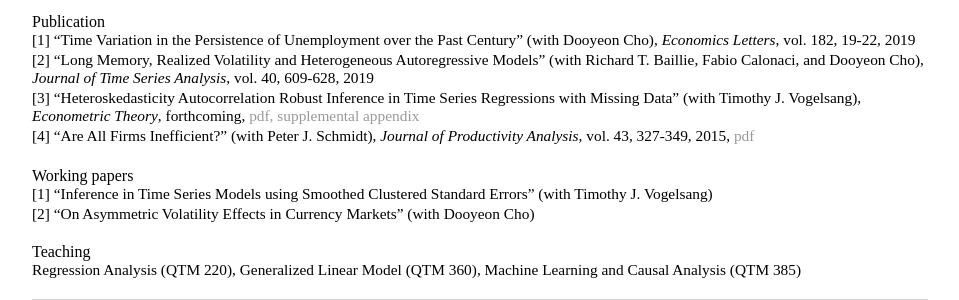
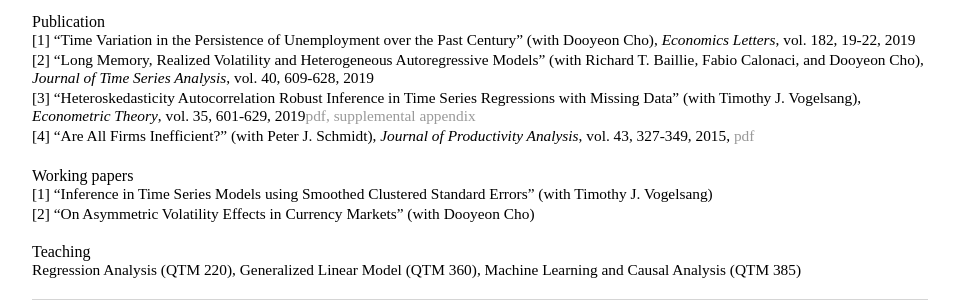
Before and after one commit to seunghwaRho/seunghwaRho.github.io, a Jekyll site: the page built from index.html, in a window 1280 px wide. Shown: the part 124-424 px from the top of the page, without its empty margins (160-1119 px from the left). Built offline with Jekyll 4.4.1, drawn with Linux system fonts in a browser that asks for light colours.

Commit message:
econometric theory update

```diff
--- a/index.html
+++ b/index.html
@@ -16,7 +16,7 @@ description: Webpage for Seunghwa Rho Econometrics Emory QTM
 		<div>[2] &ldquo;Long Memory, Realized Volatility and Heterogeneous Autoregressive Models&rdquo; (with Richard T. Baillie, Fabio Calonaci, and Dooyeon Cho), <em property="italic">Journal of Time Series Analysis</em>, vol. 40, 609-628, 2019
 		</div>
 		<div>[3] &ldquo;Heteroskedasticity Autocorrelation Robust Inference in Time Series Regressions with Missing Data&rdquo;
-(with Timothy J. Vogelsang), <em property="italic">Econometric Theory</em>, forthcoming, <a href="/docs/rho_vogelsang_missing.pdf" target="_blank">pdf,</a> <a href="/docs/Supplemental_Appendix.pdf" target="_blank">supplemental appendix</a>
+(with Timothy J. Vogelsang), <em property="italic">Econometric Theory</em>, vol. 35, 601-629, 2019<a href="/docs/rho_vogelsang_missing.pdf" target="_blank">pdf,</a> <a href="/docs/Supplemental_Appendix.pdf" target="_blank">supplemental appendix</a>
 		</div>
 		<div>[4] &ldquo;Are All Firms Inefficient?&rdquo; (with Peter J. Schmidt), <em property="italic">Journal of Productivity Analysis</em>, vol. 43, 327-349, 2015, <a href="/docs/rho_schmidt_aai.pdf" target="_blank">pdf</a>
 		</div>&nbsp;
```
Also changed, not shown: 2 other files.
